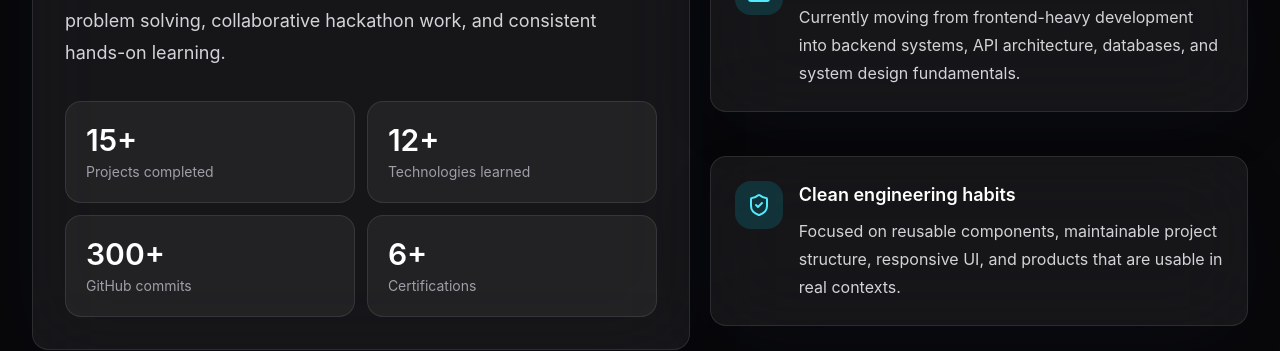
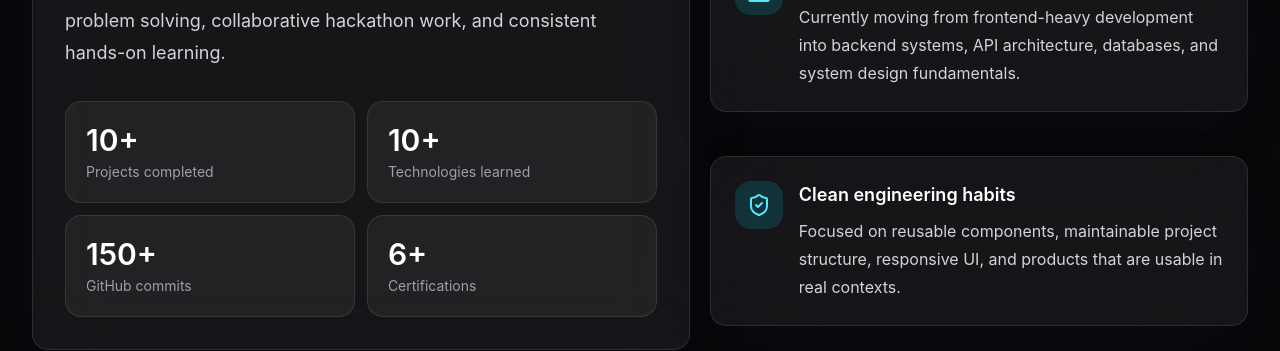
Before and after one commit to Ramzin007/Portfolio, a Next.js app: page / in a window 1280 px wide. Shown: the part 1540-1891 px from the top of the page. Built offline with nearby package versions, Linux system fonts and the light colour scheme; no server answers.

Commit message:
Update portfolio counters

```diff
--- a/src/data/portfolio.ts
+++ b/src/data/portfolio.ts
@@ -46,9 +46,9 @@ export const navItems: NavItem[] = [
 ];
 
 export const counters = [
-  { label: "Projects completed", value: 15, suffix: "+" },
-  { label: "Technologies learned", value: 12, suffix: "+" },
-  { label: "GitHub commits", value: 300, suffix: "+" },
+  { label: "Projects completed", value: 10, suffix: "+" },
+  { label: "Technologies learned", value: 10, suffix: "+" },
+  { label: "GitHub commits", value: 150, suffix: "+" },
   { label: "Certifications", value: 6, suffix: "+" },
 ];
 
```
